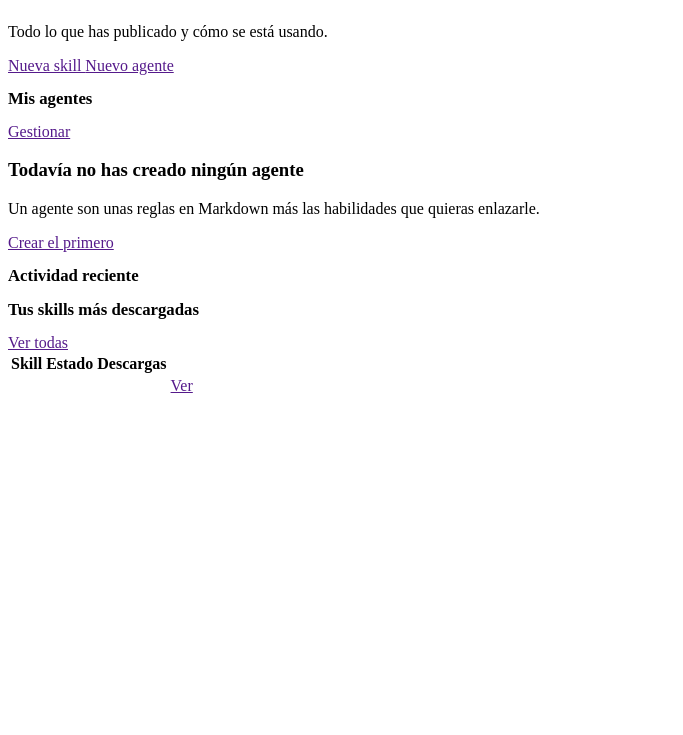
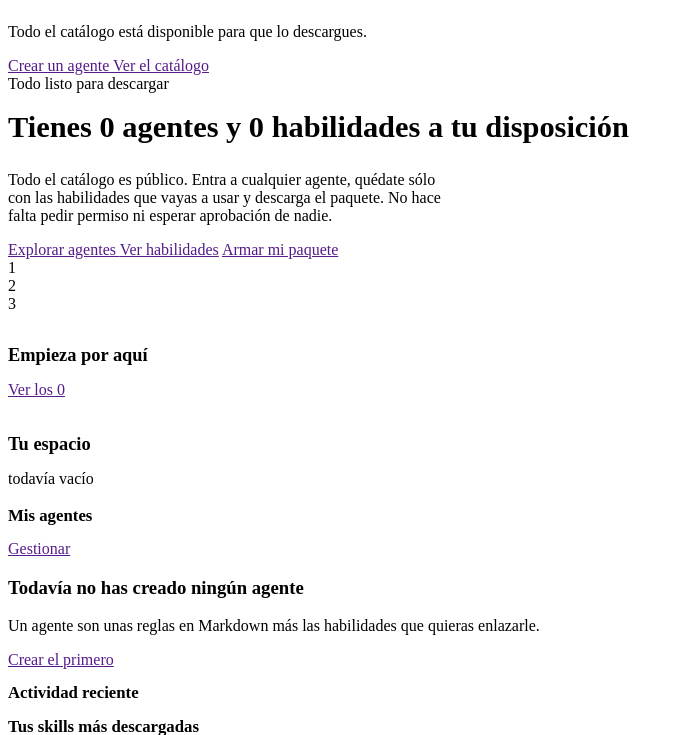
Before and after one commit to SocketStudioec/forja-ai-agents, a PHP site: template app/Views/dashboard/index.php in a window 1280 px wide. Shown: the part 94-829 px from the top of the page, without its empty margins (0-683 px from the left). Before the commit the page ends 487 px from the top, so only its background shows below. Run offline with PHP 8.4, Linux system fonts and the light colour scheme; the template is opened without the code that fills it: most values are stand-ins (such as "Sample title", 1, 10 or a date in 2020); data that the repository does not hold is empty.

Commit message:
El catálogo es lo primero que ve quien acaba de registrarse
Funcionalmente un usuario nuevo ya podía ver y descargar todo, porque el
catálogo es público. El problema era de recorrido: al registrarse aterrizaba
en un panel con seis contadores en cero, tres cajas vacías y ninguna puerta
visible al catálogo más que un enlace pequeño en la cabecera.

- La barra lateral gana un grupo «Catálogo» con Agentes, Habilidades y
  Constructor, tanto en el panel del usuario como en el de administración.
- Mientras el usuario no tenga contenido propio, el panel abre con lo que sí
  puede hacer: cuántos agentes y habilidades tiene disponibles, los tres pasos
  para llevárselos y tres agentes destacados con los que empezar.
- El titular y los botones de la cabecera cambian según haya contenido propio
  o no, en lugar de invitar a gestionar algo que todavía no existe.

Recorrido comprobado de punta a punta: registro, catálogo con 14 agentes y 39
habilidades, ficha, descarga del ZIP y atribución de la descarga a la cuenta.

Co-Authored-By: Claude Opus 5 <noreply@anthropic.com>

```diff
--- a/app/Views/dashboard/index.php
+++ b/app/Views/dashboard/index.php
@@ -3,19 +3,86 @@
 use App\Core\Audit;
 use App\Core\Auth;
 use App\Core\Str;
+use App\Core\View;
 use App\Models\Skill;
 ?>
 <div class="page-head">
   <div>
     <span class="eyebrow"><span class="dot"></span>Panel</span>
     <h1 style="margin-top:.9rem">Hola, <?= e($authUser['name']) ?></h1>
-    <p>Todo lo que has publicado y cómo se está usando.</p>
+    <p><?= $sinContenido
+        ? 'Todo el catálogo está disponible para que lo descargues.'
+        : 'Todo lo que has publicado y cómo se está usando.' ?></p>
   </div>
   <div class="btn-row">
-    <a class="btn btn-ghost btn-sm" href="<?= url('/dashboard/skills/new') ?>">Nueva skill <?= btnIcon('plus') ?></a>
-    <a class="btn btn-primary btn-sm" href="<?= url('/dashboard/agents/new') ?>">Nuevo agente <?= btnIcon('plus') ?></a>
+    <?php if ($sinContenido): ?>
+      <a class="btn btn-ghost btn-sm" href="<?= url('/dashboard/agents/new') ?>">Crear un agente <?= btnIcon('plus') ?></a>
+      <a class="btn btn-primary btn-sm" href="<?= url('/agents') ?>">Ver el catálogo <?= btnIcon('arrow') ?></a>
+    <?php else: ?>
+      <a class="btn btn-ghost btn-sm" href="<?= url('/dashboard/skills/new') ?>">Nueva skill <?= btnIcon('plus') ?></a>
+      <a class="btn btn-primary btn-sm" href="<?= url('/dashboard/agents/new') ?>">Nuevo agente <?= btnIcon('plus') ?></a>
+    <?php endif; ?>
   </div>
 </div>
+
+<?php if ($sinContenido): ?>
+  <!-- Quien acaba de registrarse no viene a ver sus cajas vacías: viene a ver
+       qué puede descargar. El catálogo va primero. -->
+  <div class="shellbox reveal mb-2">
+    <div class="core pad-lg">
+      <div class="row" style="align-items:flex-start;gap:1.4rem">
+        <div style="min-width:0;flex:1">
+          <span class="eyebrow"><span class="dot"></span>Todo listo para descargar</span>
+          <h2 style="margin-top:1.1rem;font-size:clamp(1.35rem,2.8vw,1.9rem)">
+            Tienes <?= (int) $catalogo['agents'] ?> agentes y <?= (int) $catalogo['skills'] ?> habilidades a tu disposición
+          </h2>
+          <p class="muted mt-2" style="max-width:56ch">
+            Todo el catálogo es público. Entra a cualquier agente, quédate sólo con las
+            habilidades que vayas a usar y descarga el paquete. No hace falta pedir permiso
+            ni esperar aprobación de nadie.
+          </p>
+          <div class="btn-row mt-3">
+            <a class="btn btn-primary" href="<?= url('/agents') ?>">Explorar agentes <?= btnIcon('arrow') ?></a>
+            <a class="btn btn-ghost" href="<?= url('/skills') ?>">Ver habilidades</a>
+            <a class="btn btn-ghost" href="<?= url('/builder') ?>">Armar mi paquete <?= btnIcon('layers') ?></a>
+          </div>
+        </div>
+
+        <div class="stack-sm hide-sm" style="flex:none;width:230px">
+          <?php
+          $pasos = [
+              ['agent',    'Elige un agente'],
+              ['layers',   'Quita lo que no uses'],
+              ['download', 'Descarga el ZIP'],
+          ];
+          foreach ($pasos as $i => [$ico, $texto]): ?>
+            <div class="format-item">
+              <span class="ext"><?= $i + 1 ?></span>
+              <span class="t"><?= e($texto) ?></span>
+            </div>
+          <?php endforeach; ?>
+        </div>
+      </div>
+    </div>
+  </div>
+
+  <?php if ($destacados): ?>
+    <div class="row" style="align-items:flex-end;margin:2rem 0 1.1rem">
+      <h2 style="font-size:1.15rem">Empieza por aquí</h2>
+      <a class="btn btn-ghost btn-sm push" href="<?= url('/agents') ?>">Ver los <?= (int) $catalogo['agents'] ?> <?= btnIcon('arrow') ?></a>
+    </div>
+    <div class="grid mb-2">
+      <?php foreach ($destacados as $i => $d): ?>
+        <?= View::partial('partials/agent-card', ['agent' => $d, 'delay' => $i + 1]) ?>
+      <?php endforeach; ?>
+    </div>
+  <?php endif; ?>
+
+  <div class="row" style="align-items:flex-end;margin:2.2rem 0 1.1rem">
+    <h2 style="font-size:1.15rem">Tu espacio</h2>
+    <span class="badge push">todavía vacío</span>
+  </div>
+<?php endif; ?>
 
 <div class="stats">
   <?php
```
Also changed, not shown: app/Controllers/DashboardController.php (+23 -4 lines), app/Views/layouts/panel.php (+18 -0 lines).
